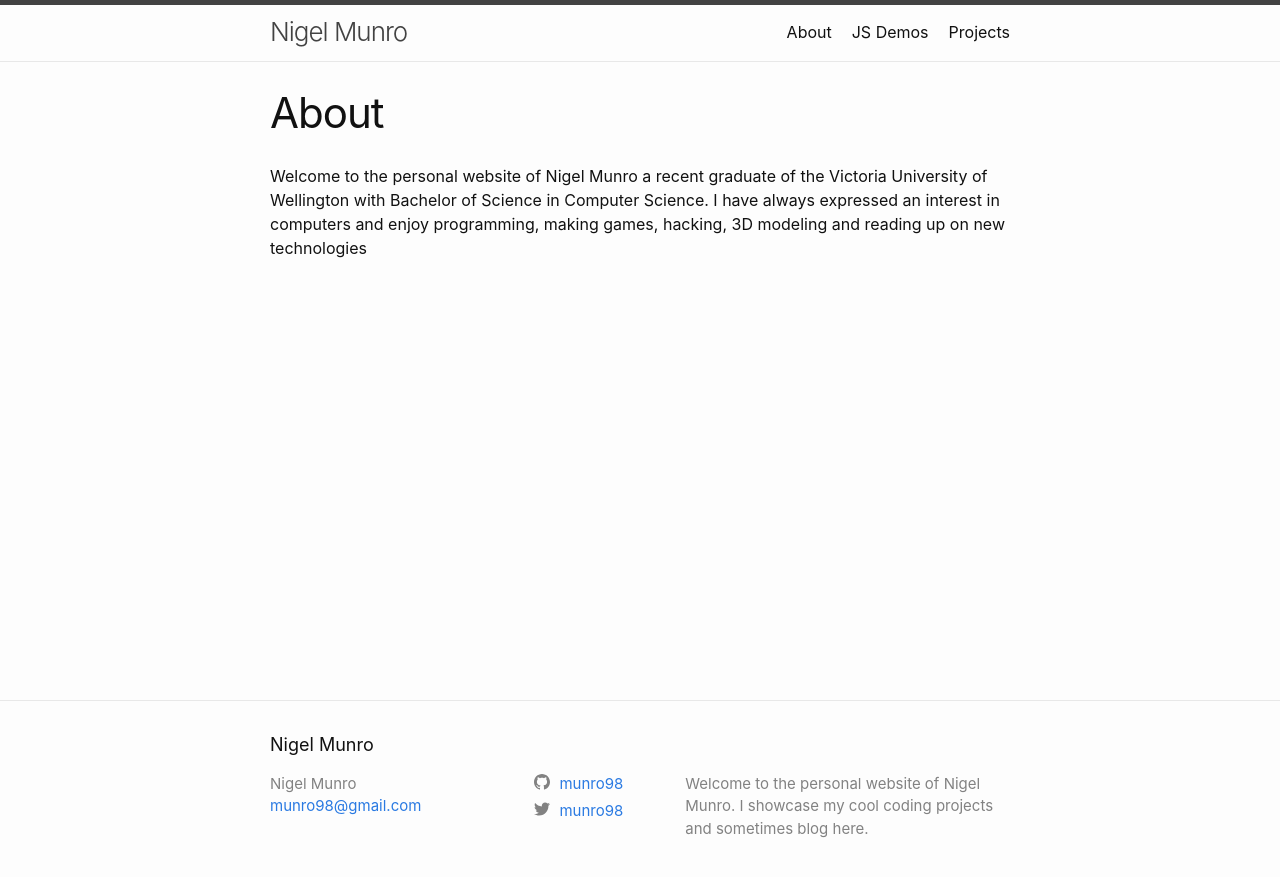
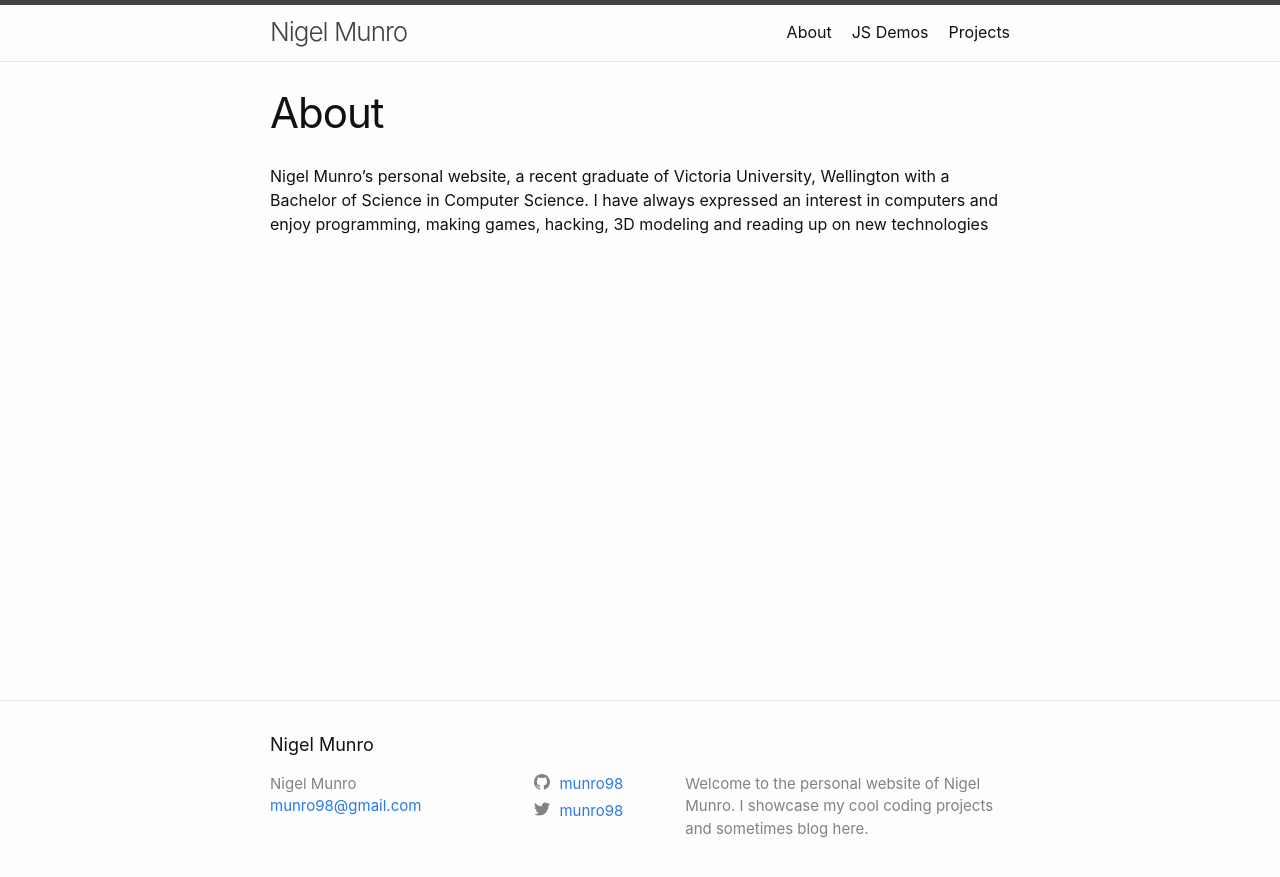
Before and after one commit to munro98/munro98.github.io, a Jekyll site: the page built from about.md, in a window 1280 px wide. Shown: the top 877 px of the page. Built offline with Jekyll 4.4.1, drawn with Linux system fonts in a browser that asks for light colours.

Commit message:
updating files

```diff
--- a/about.md
+++ b/about.md
@@ -5,8 +5,8 @@ permalink: /about/
 ---
 
 
-Welcome to the personal website of Nigel Munro a recent graduate
-of the Victoria University of Wellington with Bachelor of Science in Computer Science. I have always expressed an interest in computers and enjoy programming, making games, hacking, 3D modeling and reading up on new technologies
+Nigel Munro's personal website, a recent graduate
+of Victoria University, Wellington with a Bachelor of Science in Computer Science. I have always expressed an interest in computers and enjoy programming, making games, hacking, 3D modeling and reading up on new technologies
 
 
 
```
